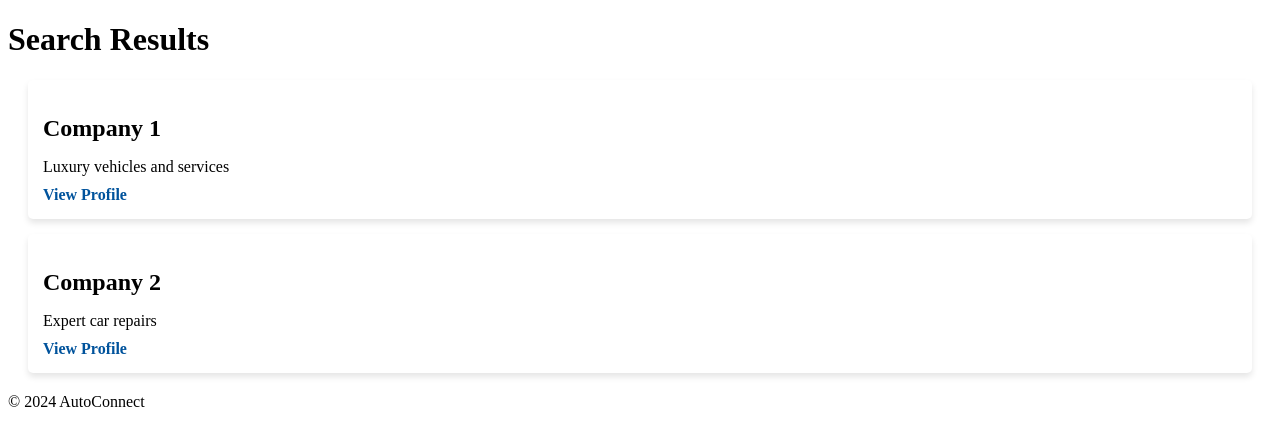
After one commit to Tboy54321/E-commerce, a Django app: page /search/ in a window 1280 px wide. The commit adds this page. Shown: the top 446 px of the page. Run offline with Django 4.2, Linux system fonts and the light colour scheme.

Commit message:
Starting project templates

```diff
--- a/project_backend/backendapp/base/urls.py
+++ b/project_backend/backendapp/base/urls.py
@@ -3,5 +3,6 @@ from . import views
 
 urlpatterns = [
     path('', views.home, name="Home"),
-    path("room/", views.another, name="Room")
+    path('search/', views.search_results, name="Search Results")
+    # path("room/", views.another, name="Room")
 ]
--- a/project_backend/backendapp/base/views.py
+++ b/project_backend/backendapp/base/views.py
@@ -7,5 +7,5 @@ from django.http import HttpResponse
 def home(request):
     return render (request, 'homepage.html')
 
-def another(request):
-    return HttpResponse("Another requestssssss")
+def search_results(request):
+    return render (request, 'searchresults.html')
--- a/project_backend/backendapp/static/css/homepage.css
+++ b/project_backend/backendapp/static/css/homepage.css
@@ -48,7 +48,7 @@ main {
 
 .hero {
     text-align: center;
-    background-color: #00539C;
+    background-color: rgb(80, 23, 23);
     color: white;
     padding: 40px 20px;
     margin-bottom: 30px;
--- /dev/null
+++ b/project_backend/backendapp/static/css/searchresults.css
@@ -0,0 +1,25 @@
+.search-results {
+    margin: 20px;
+}
+
+.result-item {
+    background-color: white;
+    padding: 15px;
+    margin-bottom: 15px;
+    border-radius: 5px;
+    box-shadow: 0px 4px 6px rgba(0, 0, 0, 0.1);
+}
+
+.result-item h2 {
+    margin-bottom: 10px;
+}
+
+.result-item p {
+    margin-bottom: 10px;
+}
+
+.result-item a {
+    color: #00539C;
+    text-decoration: none;
+    font-weight: bold;
+}
--- /dev/null
+++ b/project_backend/backendapp/templates/searchresults.html
@@ -0,0 +1,35 @@
+{% load static %}
+<!DOCTYPE html>
+<html lang="en">
+<head>
+    <meta charset="UTF-8">
+    <meta name="viewport" content="width=device-width, initial-scale=1.0">
+    <title>Search Results</title>
+    <link rel="stylesheet" href="{% static 'css/searchresults.css' %}">
+</head>
+<body>
+    <header>
+        <h1>Search Results</h1>
+    </header>
+
+    <main>
+        <div class="search-results">
+            <div class="result-item">
+                <h2>Company 1</h2>
+                <p>Luxury vehicles and services</p>
+                <a href="company-profile.html">View Profile</a>
+            </div>
+            <div class="result-item">
+                <h2>Company 2</h2>
+                <p>Expert car repairs</p>
+                <a href="company-profile.html">View Profile</a>
+            </div>
+            <!-- Add more results as needed -->
+        </div>
+    </main>
+
+    <footer>
+        <p>&copy; 2024 AutoConnect</p>
+    </footer>
+</body>
+</html>
```
Also changed, not shown: project_backend/backendapp/static/css/companyprofile.css (added), project_backend/backendapp/templates/companyprofile.html (added).
